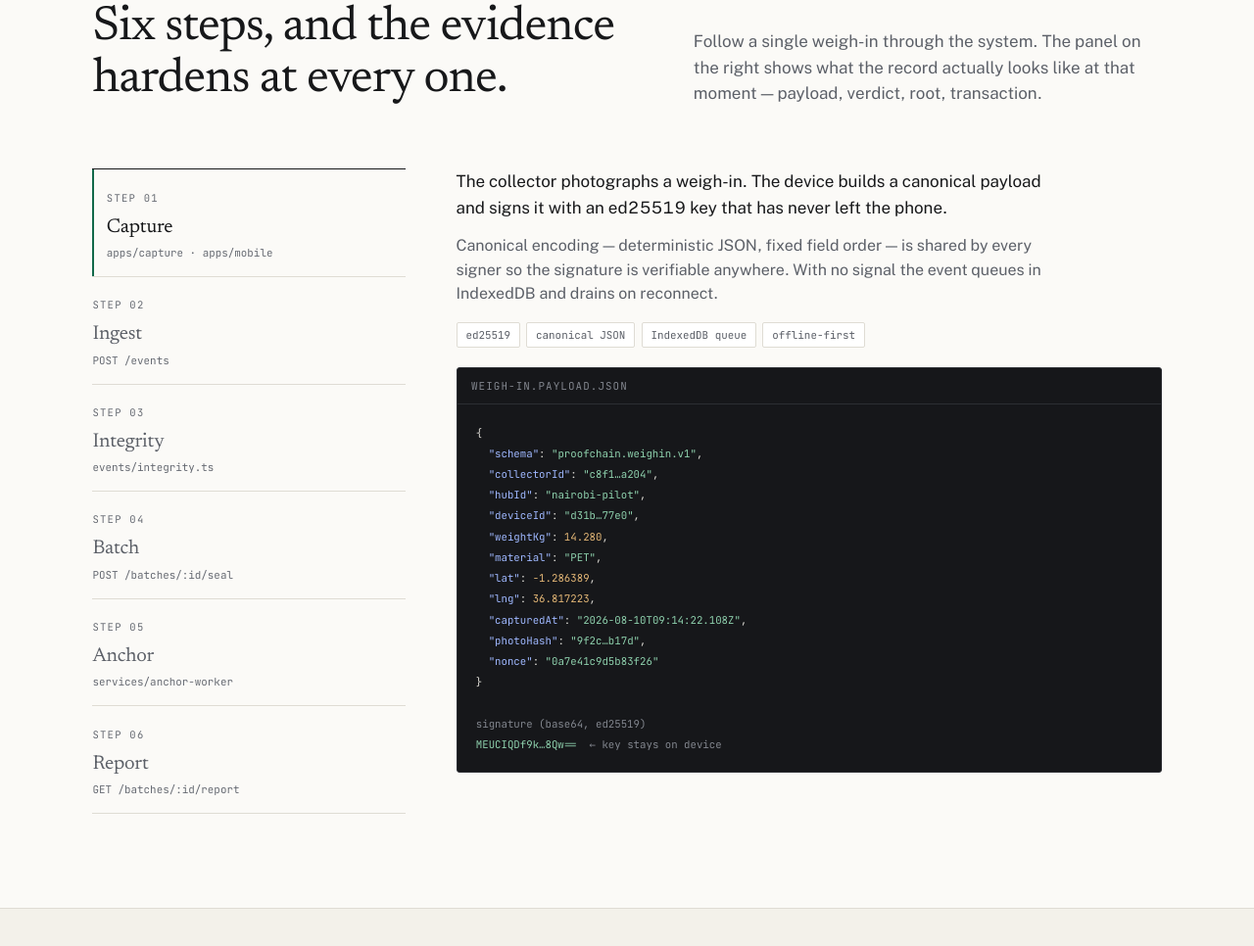
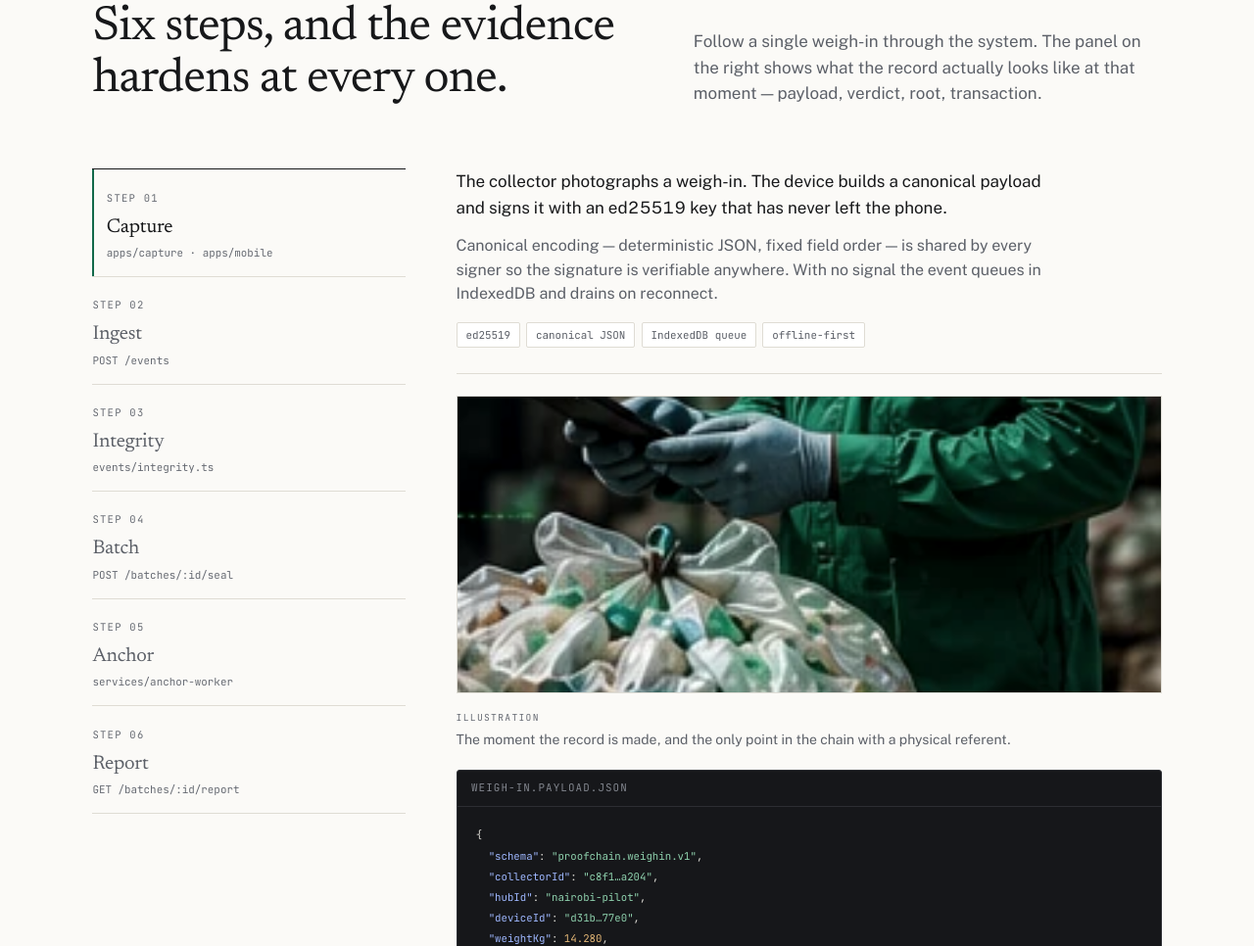
Before and after one commit to PROOFCHAIN-XZY/proofchain-landing, a plain HTML site: page index.html in a window 1280 px wide. Shown: the part 2356-3322 px from the top of the page at 98% size. Drawn offline with nearby package versions, Linux system fonts and the light colour scheme.

Commit message:
feat: put photography into the pipeline stages
Adds a plate to Capture, Batch and Anchor, drawn from the supplied boards.

Only those three. Ingest, Integrity and Report are computations with no
physical referent — a photograph against 'the server verifies a signature'
would be decoration, which is the one thing the design rules for this page
rule out. Three stages carry imagery because three stages happen somewhere.

The weigh-in plate moves out of the problem section and into Capture, where it
belongs: it depicts the moment the record is made, not the incentive to fake
one. The problem section keeps the tipping shot, which is what that section is
actually about.

Two new crops from the second board — the conveyor discharge and the Earth at
night — both taken from regions with no text or overlay in them.

No forced aspect ratio on stage plates. The sources run from 0.87 to 2.67, only
one panel is on screen at a time, and a shared ratio was cropping the portrait
images to line them up against nothing. Height is capped instead so a tall
plate cannot push the code panel off the fold.

All captioned as illustrations, same as the plates in the problem section.

```diff
--- a/index.html
+++ b/index.html
@@ -383,24 +383,6 @@
               </figcaption>
             </figure>
 
-            <figure class="plate">
-              <picture>
-                <source srcset="assets/plate-weighin.webp" type="image/webp" />
-                <img
-                  src="assets/plate-weighin.png"
-                  width="262"
-                  height="288"
-                  loading="lazy"
-                  decoding="async"
-                  alt="A collector at a platform scale with a bagged load of PET, holding a handheld device."
-                />
-              </picture>
-              <figcaption>
-                <b>Plate 2 — illustration</b>
-                Where the record is made. The reading is signed on the device before it travels, so
-                everything downstream inherits a signature rather than a claim.
-              </figcaption>
-            </figure>
           </div>
         </div>
       </section>
--- a/main.js
+++ b/main.js
@@ -14,6 +14,13 @@ const PIPELINE = [
   {
     name: 'Capture',
     where: 'apps/capture · apps/mobile',
+    image: {
+      src: 'plate-weighin',
+      w: 262,
+      h: 288,
+      alt: 'A collector at a platform scale with a bagged load of PET, holding a handheld device.',
+      caption: 'The moment the record is made, and the only point in the chain with a physical referent.',
+    },
     lead: 'The collector photographs a weigh-in. The device builds a canonical payload and signs it with an ed25519 key that has never left the phone.',
     body: 'Canonical encoding — deterministic JSON, fixed field order — is shared by every signer so the signature is verifiable anywhere. With no signal the event queues in IndexedDB and drains on reconnect.',
     tags: ['ed25519', 'canonical JSON', 'IndexedDB queue', 'offline-first'],
@@ -79,6 +86,13 @@ clock delta  <span class="c-num">+0.299s</span>  <span class="c-dim">(tolerance
   {
     name: 'Batch',
     where: 'POST /batches/:id/seal',
+    image: {
+      src: 'stage-batch',
+      w: 426,
+      h: 490,
+      alt: 'Mixed PET discharging from a tipper into a sorting facility.',
+      caption: 'Many weigh-ins aggregate into one batch, the way the material itself does.',
+    },
     lead: 'An operator opens a batch for one hub and material, adds the clean events, then seals it.',
     body: 'Sealing computes a Merkle tree over the event hashes and freezes both membership and order. There is no rollback: a sealed batch cannot gain, lose, or reorder an event.',
     tags: ['open → sealed → processed', 'Merkle tree', 'no rollback'],
@@ -103,6 +117,13 @@ clock delta  <span class="c-num">+0.299s</span>  <span class="c-dim">(tolerance
   {
     name: 'Anchor',
     where: 'services/anchor-worker',
+    image: {
+      src: 'stage-anchor',
+      w: 358,
+      h: 134,
+      alt: 'The curve of the Earth at night, seen from orbit.',
+      caption: 'The root leaves the building. From here the record is outside our control.',
+    },
     lead: 'The worker submits a Stellar transaction carrying the Merkle root, then reads it back off the ledger before recording the transaction ID.',
     body: 'The root travels twice — as a manageData entry and as memo.hash — so it is readable from the operation body and from the transaction envelope. Confirming from Horizon before persisting means a recorded anchor is an anchor that actually landed.',
     tags: ['manageData', 'memo.hash(root)', 'read-back confirmation', '100 stroops'],
@@ -420,6 +441,26 @@ const el = (html) => {
   return t.content.firstElementChild;
 };
 
+/**
+ * A stage plate. Only the three stages with a physical referent carry one —
+ * capture, batch and anchor. Ingest, integrity and report are computations, and
+ * an image against those would be decoration rather than evidence.
+ *
+ * @param {{src: string, w: number, h: number, alt: string, caption: string}} image
+ */
+function stageImage(image) {
+  return `
+    <figure class="plate plate--stage">
+      <picture>
+        <source srcset="assets/${image.src}.webp" type="image/webp" />
+        <img src="assets/${image.src}.png" width="${image.w}" height="${image.h}"
+             loading="lazy" decoding="async" alt="${image.alt}" />
+      </picture>
+      <figcaption><b>Illustration</b>${image.caption}</figcaption>
+    </figure>
+  `;
+}
+
 function renderPipeline() {
   const stepsHost = document.querySelector('[data-steps]');
   const panelsHost = document.querySelector('[data-panels]');
@@ -450,6 +491,7 @@ function renderPipeline() {
             <div class="panel__facts">
               ${stage.tags.map((t) => `<span class="tag">${t}</span>`).join('')}
             </div>
+            ${stage.image ? stageImage(stage.image) : ''}
           </div>
           <div class="terminal">
             <div class="terminal__bar">
--- a/styles.css
+++ b/styles.css
@@ -1097,6 +1097,40 @@ a.chain__value::after,
   filter: saturate(0.78) brightness(0.92);
 }
 
+/*
+ * Inside a pipeline panel the plate sits under the tag row, separated by a
+ * rule, and goes full width of the body column — the panel is already narrow,
+ * so the side-by-side form used in the problem section would leave the caption
+ * about twenty characters wide.
+ */
+.plate--stage {
+  margin-top: 1.6rem;
+  padding-top: 1.4rem;
+  border-top: 1px solid var(--rule);
+  grid-template-columns: minmax(0, 1fr);
+}
+
+@media (min-width: 34rem) {
+  .plate--stage {
+    grid-template-columns: minmax(0, 1fr);
+  }
+}
+
+/*
+ * No forced ratio here. The three stage sources run from 0.87 to 2.67 in
+ * aspect, and only one panel is ever on screen at a time, so there is nothing
+ * to line them up against — a shared ratio would only crop the portrait ones
+ * to no purpose. Height is capped instead, so a tall plate cannot push the
+ * code panel below the fold.
+ */
+.plate--stage img {
+  max-width: 100%;
+  aspect-ratio: auto;
+  max-height: 19rem;
+  object-fit: cover;
+  object-position: center;
+}
+
 .plate figcaption {
   font-size: 0.875rem;
   line-height: 1.5;
```
Also changed, not shown: assets/stage-anchor.png (added), assets/stage-anchor.webp (added), assets/stage-batch.png (added), assets/stage-batch.webp (added).
